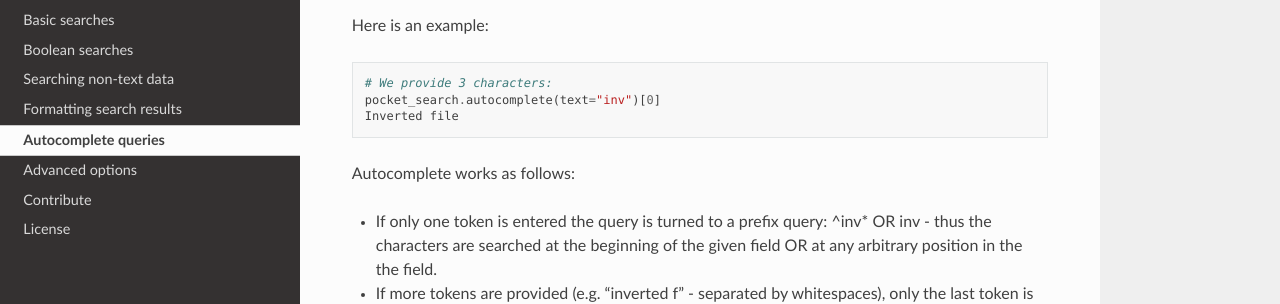
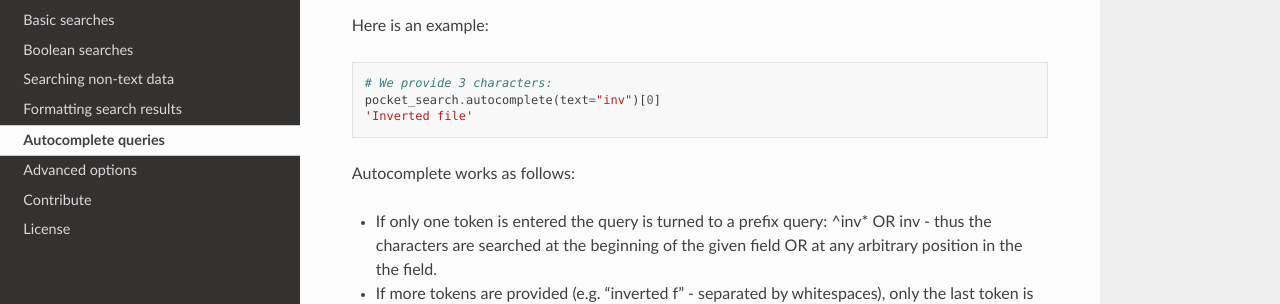
Before and after one commit to kaykay-dv/pocketsearch, a Sphinx documentation site: the page built from docs/autocomplete.md, in a window 1280 px wide and 929 px high. Shown: the part 218-522 px from the top of the window. Built offline with Sphinx 7.4.7 and the Read the Docs theme 2.0.0, drawn with Linux system fonts in a browser that asks for light colours.

````diff
--- a/docs/autocomplete.md
+++ b/docs/autocomplete.md
@@ -6,7 +6,7 @@ Here is an example:
 ```Python
 # We provide 3 characters:
 pocket_search.autocomplete(text="inv")[0]
-Inverted file
+'Inverted file'
 ```
 
 Autocomplete works as follows:
````
